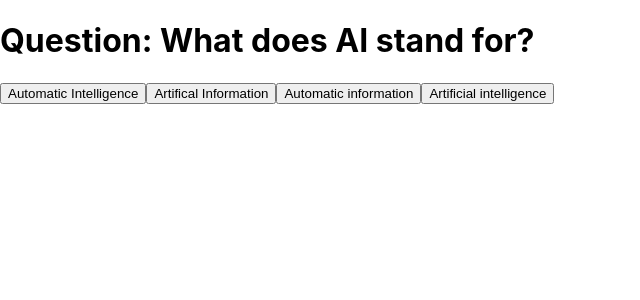
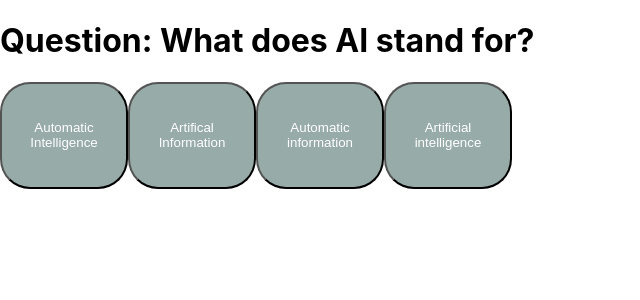
Before and after one commit to Technigo/project-redux-quiz-old, a React (Create React App) app: page / in a window 1280 px wide. Shown: the top 300 px of the page, without its empty margins (0-640 px from the left). Built offline with nearby package versions, Linux system fonts and the light colour scheme.

Commit message:
added styled_components folder and a buttons-file

```diff
--- a/package.json
+++ b/package.json
@@ -14,7 +14,8 @@
     "react": "^18.2.0",
     "react-dom": "^18.2.0",
     "react-redux": "^8.0.2",
-    "react-scripts": "^5.0.1"
+    "react-scripts": "^5.0.1",
+    "styled-components": "^5.3.9"
   },
   "scripts": {
     "start": "react-scripts start",
--- a/src/components/CurrentQuestion.js
+++ b/src/components/CurrentQuestion.js
@@ -2,6 +2,7 @@
 import React from 'react';
 import { useSelector, useDispatch } from 'react-redux';
 import { quiz } from 'reducers/quiz';
+import { OptionButton } from './styled_components/buttons.js'
 
 export const CurrentQuestion = () => {
   const question = useSelector((state) => state.quiz.questions[state.quiz.currentQuestionIndex]);
@@ -24,9 +25,9 @@ export const CurrentQuestion = () => {
       <h1>Question: {question.questionText}</h1>
       <div>
         {question.options.map((optionText, optionIndex) => (
-          <button type="button" key={optionText} onClick={() => handleAnswerClick(optionIndex)}>
+          <OptionButton key={optionText} onClick={() => handleAnswerClick(optionIndex)}>
             {optionText}
-          </button>
+          </OptionButton>
         ))}
       </div>
     </div>
--- /dev/null
+++ b/src/components/styled_components/buttons.js
@@ -0,0 +1,14 @@
+import styled from 'styled-components';
+
+export const OptionButton = styled.button`
+width: 10vw;
+aspect-ratio: 1.2/1;
+border-radius: 30px;
+background-color: rgb(151,171,169);
+color: white;`
+
+export const StartButton = styled.button`
+`
+
+export const RestartButton = styled.button`
+`
--- a/src/reducers/quiz.js
+++ b/src/reducers/quiz.js
@@ -68,7 +68,7 @@ export const quiz = createSlice({
         state.quizOver = true;
       } else {
         state.currentQuestionIndex += 1;
-      } // Delay transition to next question by 1 second
+      }
     },
 
     /**
```
Also changed, not shown: 1 other file (tests, documents, lock files or other folders).
